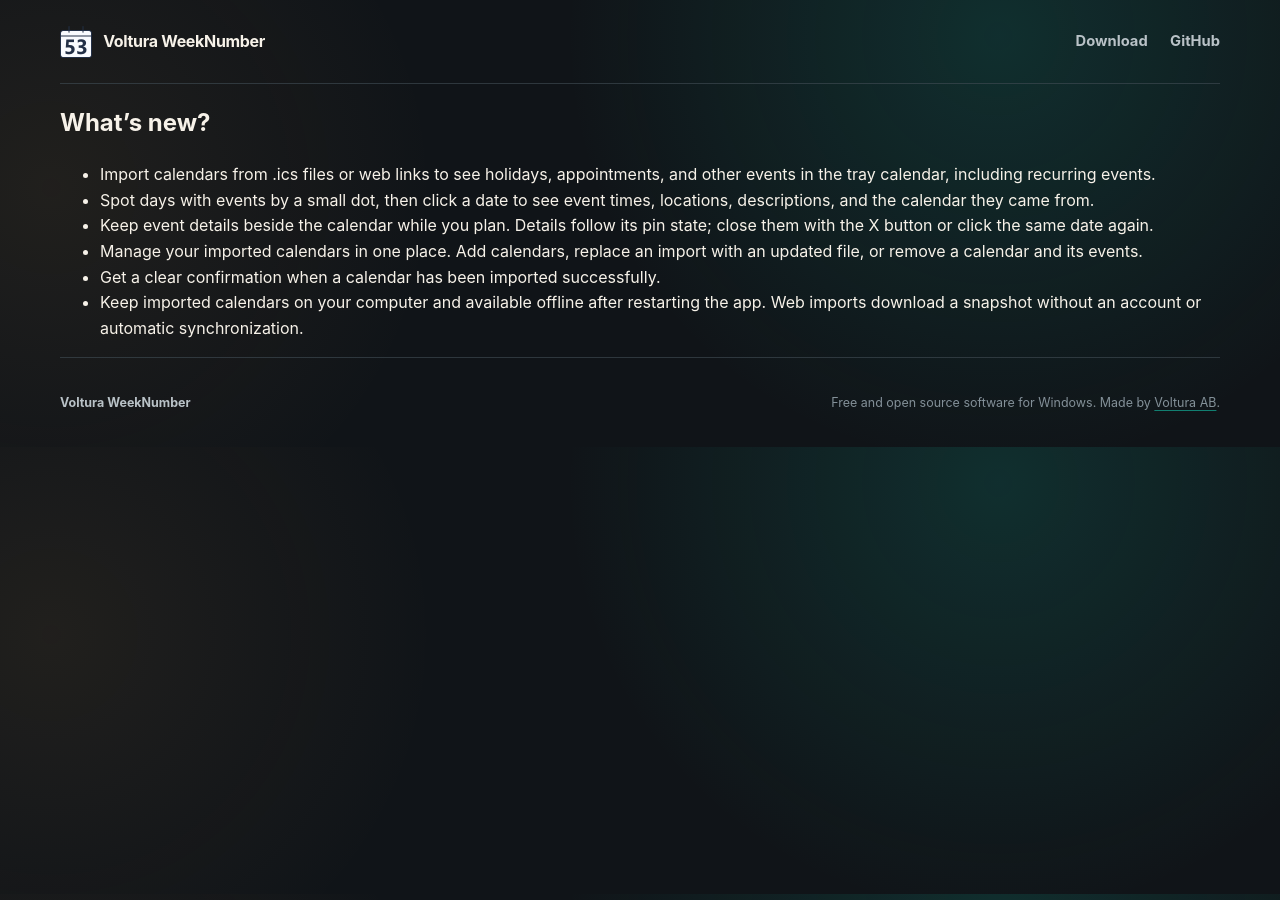
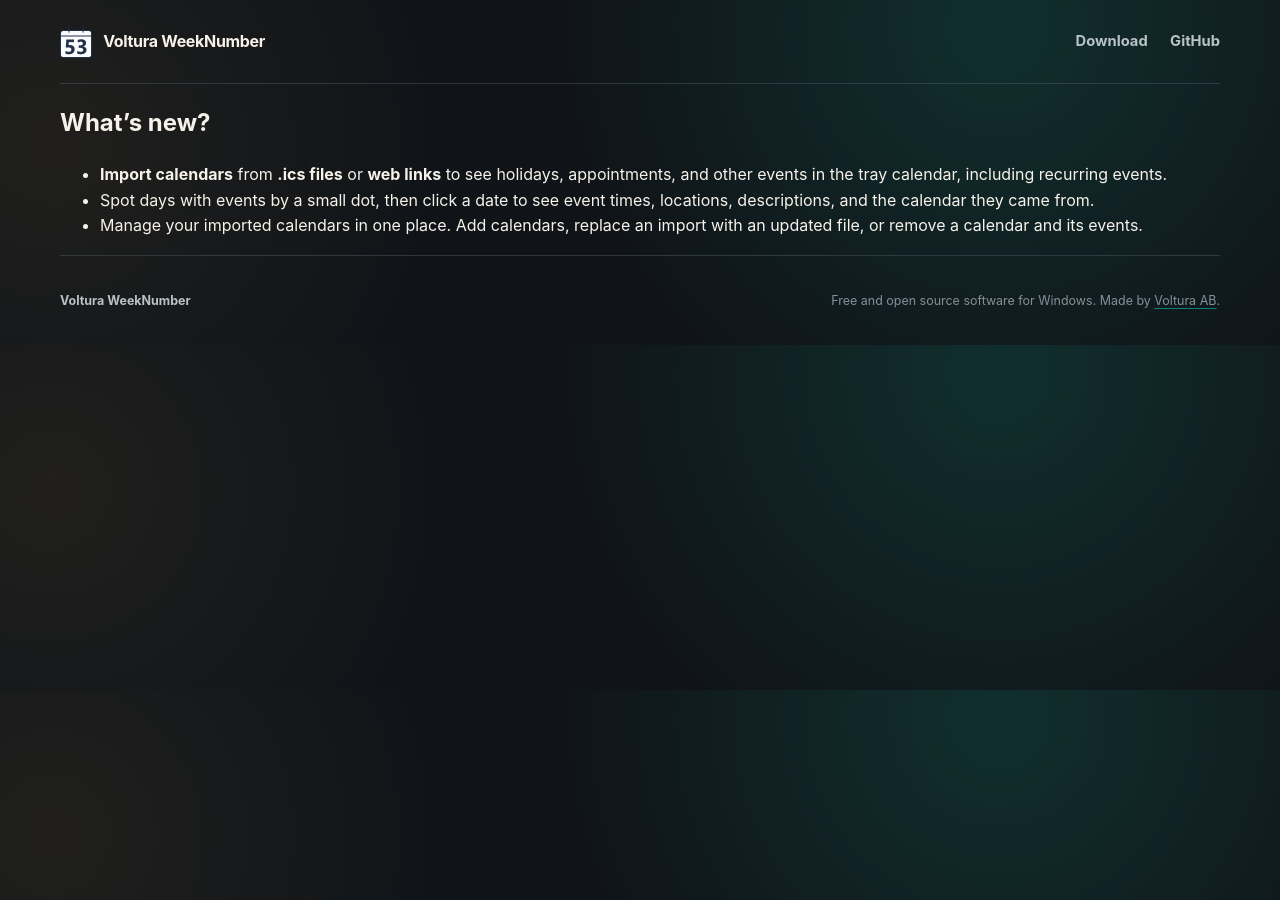
Before and after one commit to voltura/voltura-weeknumber, a Jekyll site: the page built from docs/releases/1.1.7.md, in a window 1280 px wide. Built offline with Jekyll 4.4.1, drawn with Linux system fonts in a browser that asks for light colours; our own code applies the rules of GitHub Pages for plain Markdown files.

Commit message:
updated release notes

```diff
--- a/docs/releases/1.1.7.md
+++ b/docs/releases/1.1.7.md
@@ -1,8 +1,5 @@
 ## What's new?
 
-- Import calendars from .ics files or web links to see holidays, appointments, and other events in the tray calendar, including recurring events.
+- **Import calendars** from **.ics files** or **web links** to see holidays, appointments, and other events in the tray calendar, including recurring events.
 - Spot days with events by a small dot, then click a date to see event times, locations, descriptions, and the calendar they came from.
-- Keep event details beside the calendar while you plan. Details follow its pin state; close them with the X button or click the same date again.
 - Manage your imported calendars in one place. Add calendars, replace an import with an updated file, or remove a calendar and its events.
-- Get a clear confirmation when a calendar has been imported successfully.
-- Keep imported calendars on your computer and available offline after restarting the app. Web imports download a snapshot without an account or automatic synchronization.
```
